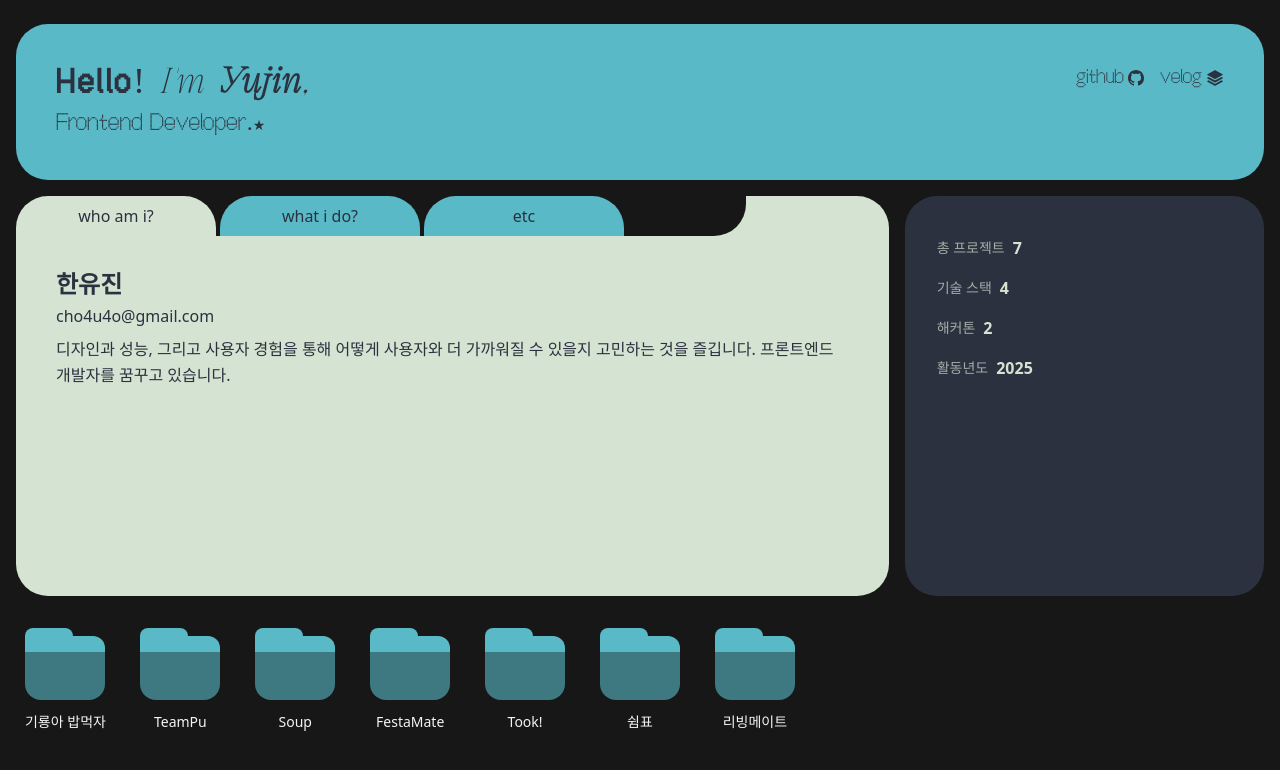
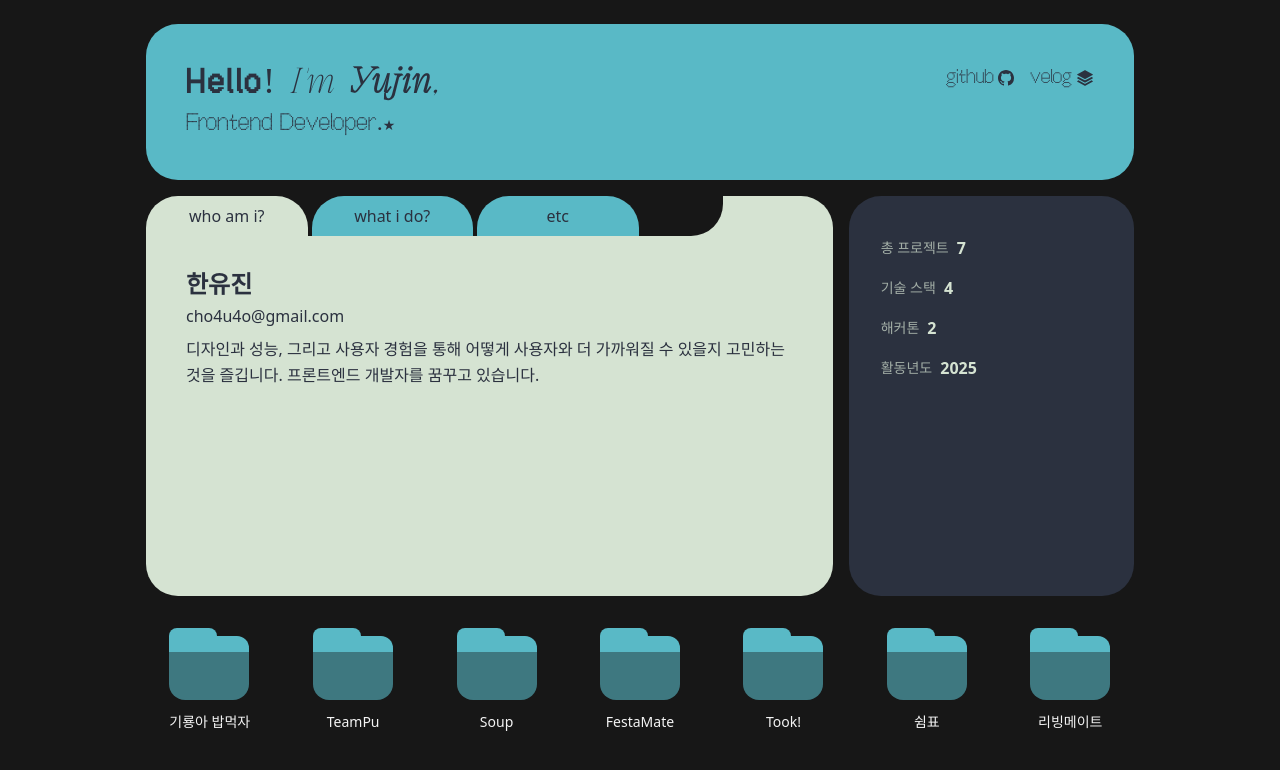
Before and after one commit to yummjin/port, a Next.js app: page / in a window 1280 px wide. Shown: the top 770 px of the page. Built offline with nearby package versions, Linux system fonts and the light colour scheme.

Commit message:
design : enhance layout styling and adjust project section grid

```diff
--- a/src/components/Layout.tsx
+++ b/src/components/Layout.tsx
@@ -4,12 +4,11 @@ import Footer from "./Footer";
 
 export default function Layout({ children }: { children: ReactNode }) {
   return (
-    <main className="flex h-screen w-screen flex-col overflow-y-auto">
-      <div className="w-full flex-1 p-4 pt-6 pb-20">
+    <main className="scrollbar-hide flex h-screen w-screen flex-col overflow-y-auto">
+      <div className="mx-auto mb-20 h-full w-full max-w-[1020px] flex-1 p-4 pt-6">
         <NavBar />
         {children}
       </div>
-
       <Footer />
     </main>
   );
--- a/src/pages/index.tsx
+++ b/src/pages/index.tsx
@@ -88,7 +88,7 @@ export default function Home() {
         </div>
       </section>
 
-      <section className="mt-8 grid grid-cols-3 place-items-center gap-4 sm:grid-cols-5 md:grid-cols-7 lg:grid-cols-9 xl:grid-cols-11">
+      <section className="mt-8 grid grid-cols-3 place-items-center gap-4 sm:grid-cols-5 md:grid-cols-7">
         {PROJECTS.map((project) => (
           <Link
             href={`/projects/${project.id}`}
```
